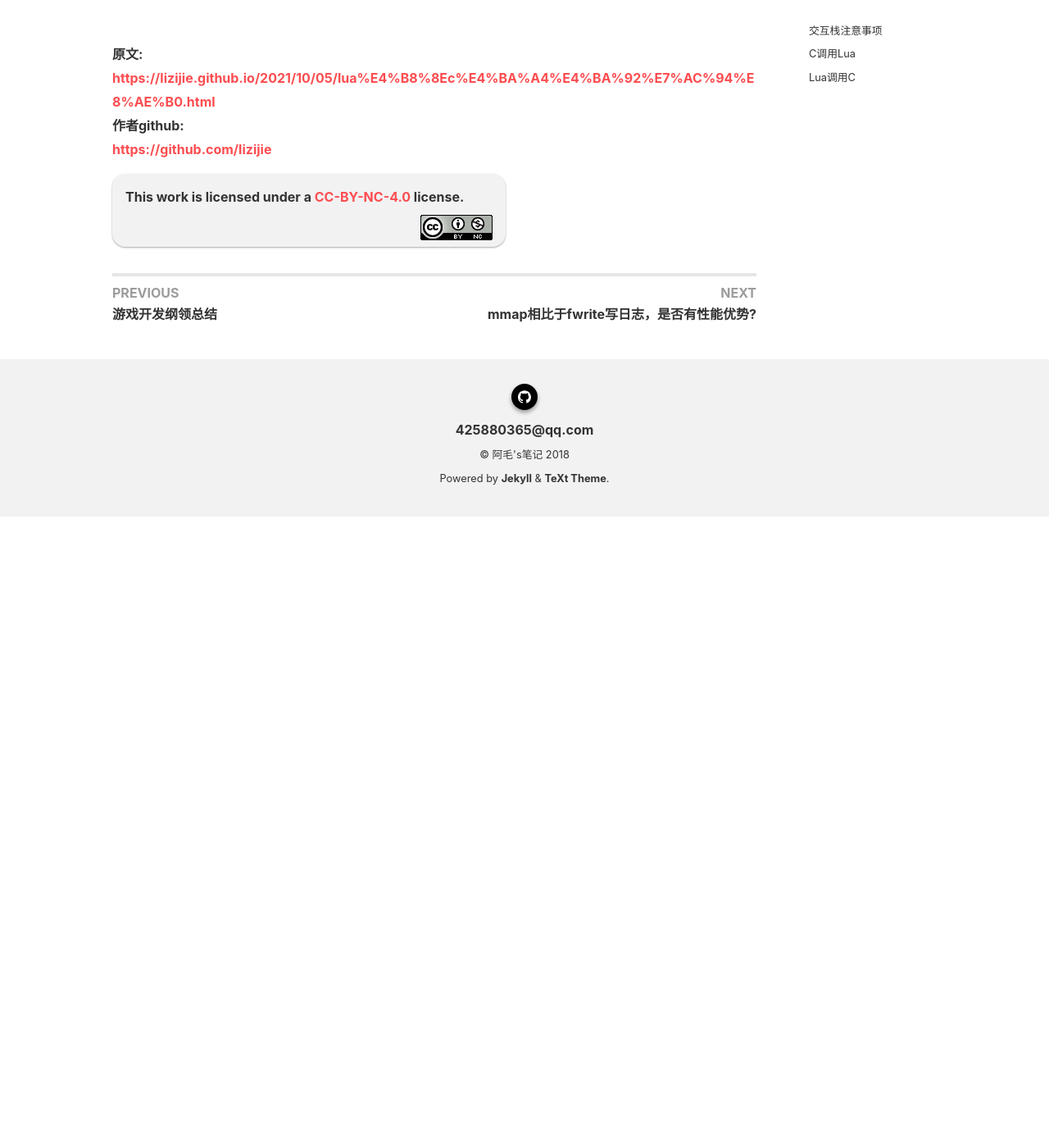
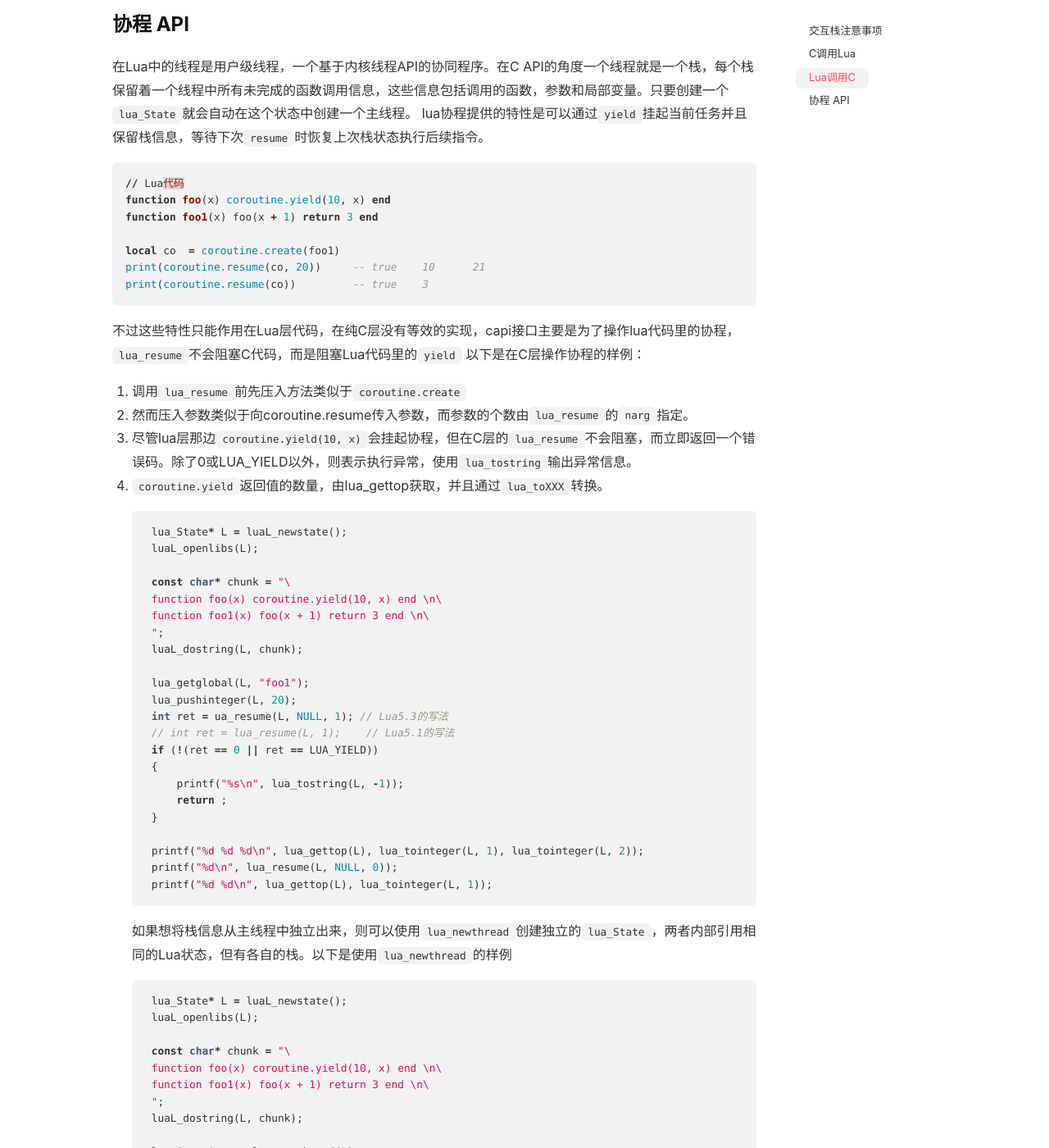
Before and after one commit to lizijie/lizijie.github.io, a Jekyll site: the page built from _posts/2021-10-05-lua与c交互笔记.md, in a window 1280 px wide and 1400 px high, scrolled down 4211 px. Shown: the whole window at 82% size. Built offline with Jekyll 4.4.1, drawn with Linux system fonts in a browser that asks for light colours; nearby versions of some CDN libraries; comment, search, counter and statistics services are not loaded; before the commit the page ends 4841 px from its top, so only the background shows below that; some of the changed text lies outside the part shown.

Commit message:
更新笔记 lua与c交互笔记

````diff
--- a/_posts/2021-10-05-lua与c交互笔记.md
+++ b/_posts/2021-10-05-lua与c交互笔记.md
@@ -151,6 +151,80 @@ void luaL_addValue(luaL_Buffer*B);
 
 待续
 
+
+### 协程 API
+在Lua中的线程是用户级线程，一个基于内核线程API的协同程序。在C API的角度一个线程就是一个栈，每个栈保留着一个线程中所有未完成的函数调用信息，这些信息包括调用的函数，参数和局部变量。只要创建一个`lua_State`就会自动在这个状态中创建一个主线程。
+lua协程提供的特性是可以通过`yield`挂起当前任务并且保留栈信息，等待下次`resume`时恢复上次栈状态执行后续指令。
+```lua
+// Lua代码
+function foo(x) coroutine.yield(10, x) end
+function foo1(x) foo(x + 1) return 3 end
+
+local co  = coroutine.create(foo1)
+print(coroutine.resume(co, 20))     -- true    10      21
+print(coroutine.resume(co))         -- true    3
+```
+不过这些特性只能作用在Lua层代码，在纯C层没有等效的实现，capi接口主要是为了操作lua代码里的协程，`lua_resume`不会阻塞C代码，而是阻塞Lua代码里的`yield`
+以下是在C层操作协程的样例：
+1. 调用`lua_resume`前先压入方法类似于`coroutine.create`
+2. 然而压入参数类似于向coroutine.resume传入参数，而参数的个数由`lua_resume`的`narg`指定。
+3. 尽管lua层那边`coroutine.yield(10, x)`会挂起协程，但在C层的`lua_resume`不会阻塞，而立即返回一个错误码。除了0或LUA_YIELD以外，则表示执行异常，使用`lua_tostring`输出异常信息。
+4. `coroutine.yield`返回值的数量，由lua_gettop获取，并且通过`lua_toXXX`转换。
+```c
+    lua_State* L = luaL_newstate();
+    luaL_openlibs(L);
+
+    const char* chunk = "\
+    function foo(x) coroutine.yield(10, x) end \n\
+    function foo1(x) foo(x + 1) return 3 end \n\
+    ";
+    luaL_dostring(L, chunk);
+
+    lua_getglobal(L, "foo1");
+    lua_pushinteger(L, 20);
+    int ret = ua_resume(L, NULL, 1); // Lua5.3的写法
+    // int ret = lua_resume(L, 1);    // Lua5.1的写法
+    if (!(ret == 0 || ret == LUA_YIELD))
+    {
+        printf("%s\n", lua_tostring(L, -1));
+        return ;
+    }
+
+    printf("%d %d %d\n", lua_gettop(L), lua_tointeger(L, 1), lua_tointeger(L, 2));
+    printf("%d\n", lua_resume(L, NULL, 0));
+    printf("%d %d\n", lua_gettop(L), lua_tointeger(L, 1));
+```
+如果想将栈信息从主线程中独立出来，则可以使用`lua_newthread`创建独立的`lua_State`，两者内部引用相同的Lua状态，但有各自的栈。以下是使用`lua_newthread`的样例
+```c
+    lua_State* L = luaL_newstate();
+    luaL_openlibs(L);
+
+    const char* chunk = "\
+    function foo(x) coroutine.yield(10, x) end \n\
+    function foo1(x) foo(x + 1) return 3 end \n\
+    ";
+    luaL_dostring(L, chunk);
+
+    lua_State* co = lua_newthread(L);
+    lua_getglobal(co, "foo1");
+    lua_pushinteger(co, 20);
+    int ret = lua_resume(co, L, 1);     // Lua5.3的写法
+    // int ret lua_resume(co, 1);       // Lua5.1的写法
+    if (!(ret == 0 || ret == LUA_YIELD))
+    {
+        printf("%s\n", lua_tostring(L, -1));
+        return ;
+    }
+    printf("%d %d %d\n", lua_gettop(co), lua_tointeger(co, 1), lua_tointeger(co, 2));
+    printf("%d\n", lua_resume(co, L, 0));
+    printf("%d %d\n", lua_gettop(co), lua_tointeger(co, 1));
+```
+除主线程外，其他的线程都是GC回收对象，不要使用未被引用的协程。以下lua_pushstring可能会触发GC回收co对象，如果后续操作co会出现异常。
+```lua
+lua_Stage* co = lua_newthread(L);
+lua_pop(L, 1);
+lua_pushstring(L, "hi");
+```
 <br>
 <br>
 <b>原文:<br>
````
